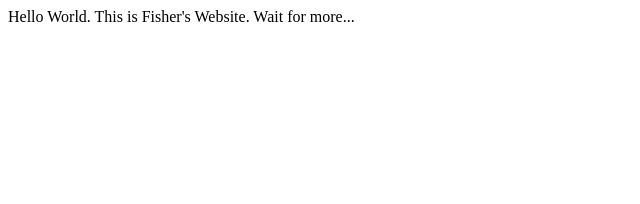
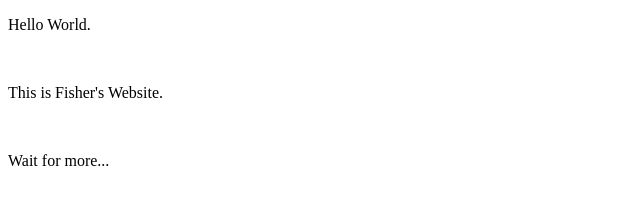
Before and after one commit to FisherG05/fishergriesel, a website: page index.html in a window 1280 px wide. Shown: the whole page, without its empty margins (0-640 px from the left). Drawn offline with Linux system fonts and the light colour scheme.

Commit message:
even more text

```diff
--- a/index.html
+++ b/index.html
@@ -5,14 +5,8 @@
     <title>Hello World</title>
 </head>
 <body>
-Hello World.
-</body>
-
-<body>
-This is Fisher's Website.
-</body>
-
-<body>
-Wait for more...
+<p>Hello World.</p><br>
+<p>This is Fisher's Website.</p><br>
+<p>Wait for more...</p>
 </body>
 </html>
```
